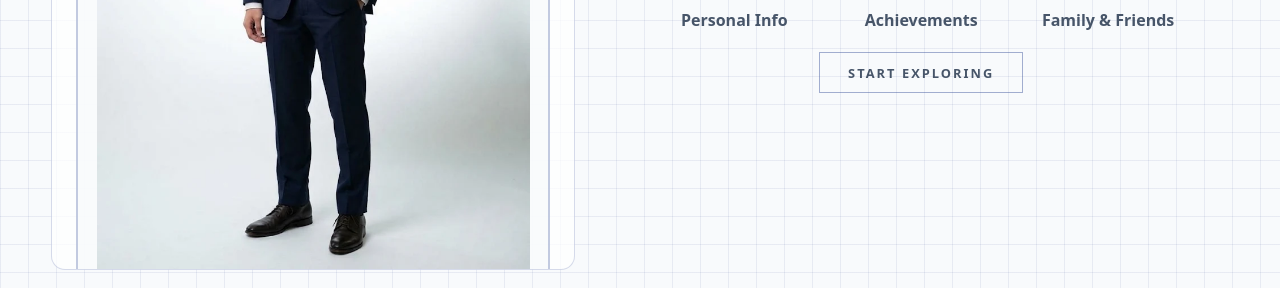
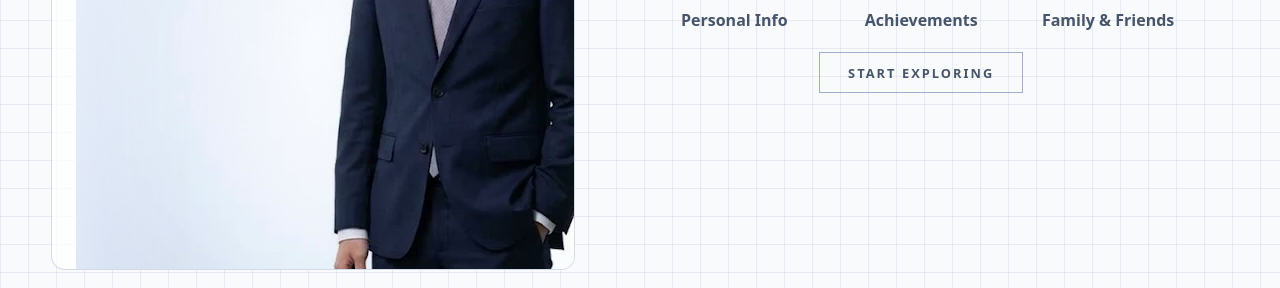
Before and after one commit to xavivi070419/portfolio-website, a plain HTML site: page index.html in a window 1280 px wide. Shown: the part 512-800 px from the top of the page. Drawn offline with Linux system fonts and the light colour scheme.

Commit message:
Update style.css

```diff
--- a/style.css
+++ b/style.css
@@ -690,28 +690,20 @@ body.home-page .intro-copy {
   color: #475569;
 }
 
+/* ===== HOME PAGE ADD-ONS (safe to delete this whole block to undo) ===== */
+
 body.home-page .full-body-box {
-  flex: 1 1 auto;
-  min-height: 0;
-  margin-top: clamp(0.65rem, 1.5vh, 1rem);
-  border: 2px solid rgba(30, 58, 138, 0.25);
-  border-bottom: none;
-  border-radius: 12px 12px 0 0;
-  background: rgba(248, 250, 252, 0.8);
-  display: flex;
-  align-items: flex-end;
-  justify-content: center;
-  overflow: hidden;
+  isolation: isolate;
+  background-color: #e6edf9;
+  background-image:
+    radial-gradient(ellipse at 50% 35%, #f8fbff 0%, rgba(248, 251, 255, 0) 65%),
+    linear-gradient(180deg, #eef3fc 0%, #d5e0f4 100%);
 }
 
 body.home-page .full-body-box img {
-  max-width: 100%;
-  max-height: 100%;
-  width: auto;
-  height: 100%;
-  object-fit: contain;
-  object-position: bottom center;
-  display: block;
+  mix-blend-mode: multiply;
+  -webkit-mask-image: linear-gradient(to right, transparent 0, #000 14%, #000 86%, transparent 100%);
+  mask-image: linear-gradient(to right, transparent 0, #000 14%, #000 86%, transparent 100%);
 }
 
 /* Right Column: Netflix Profile-Picker */
```
